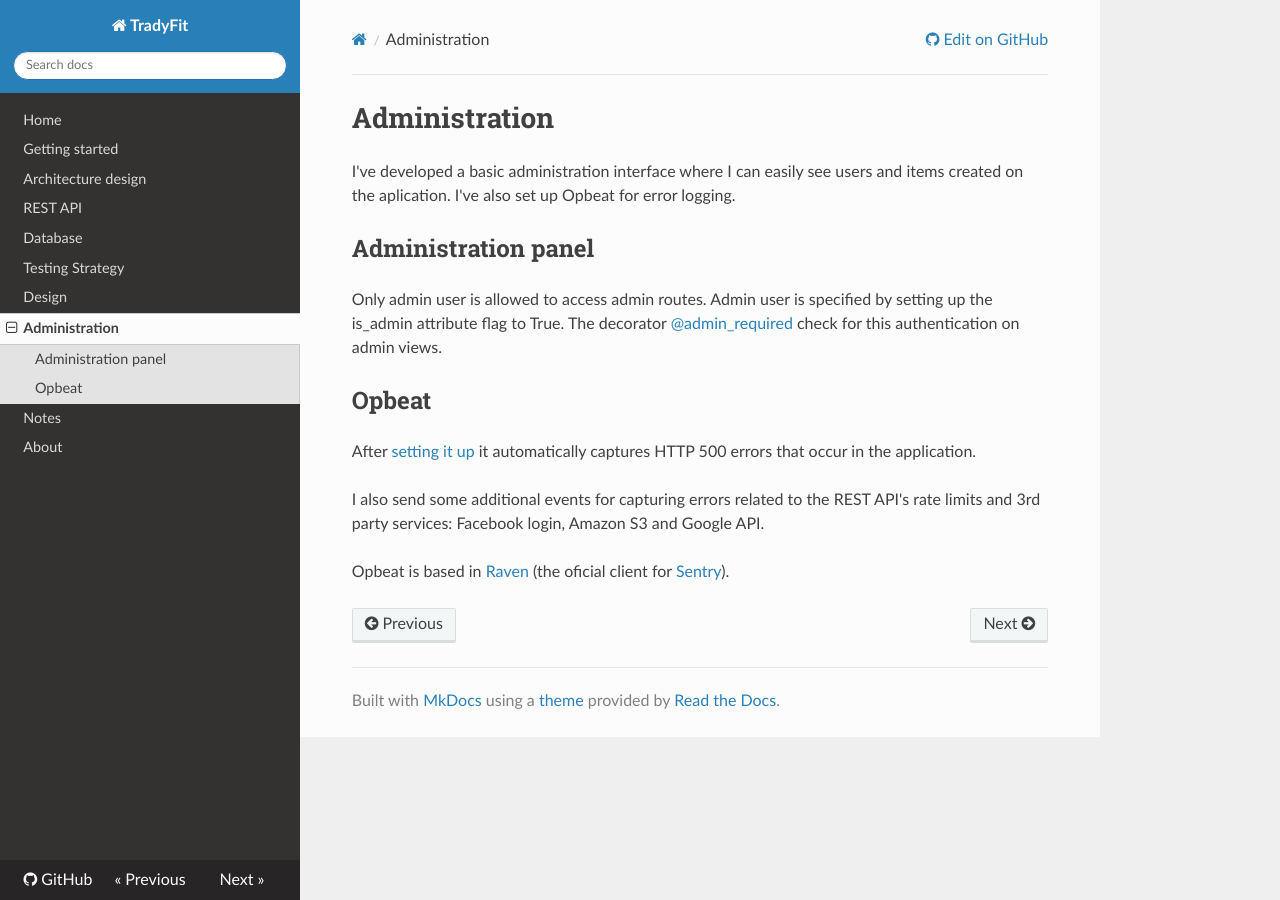
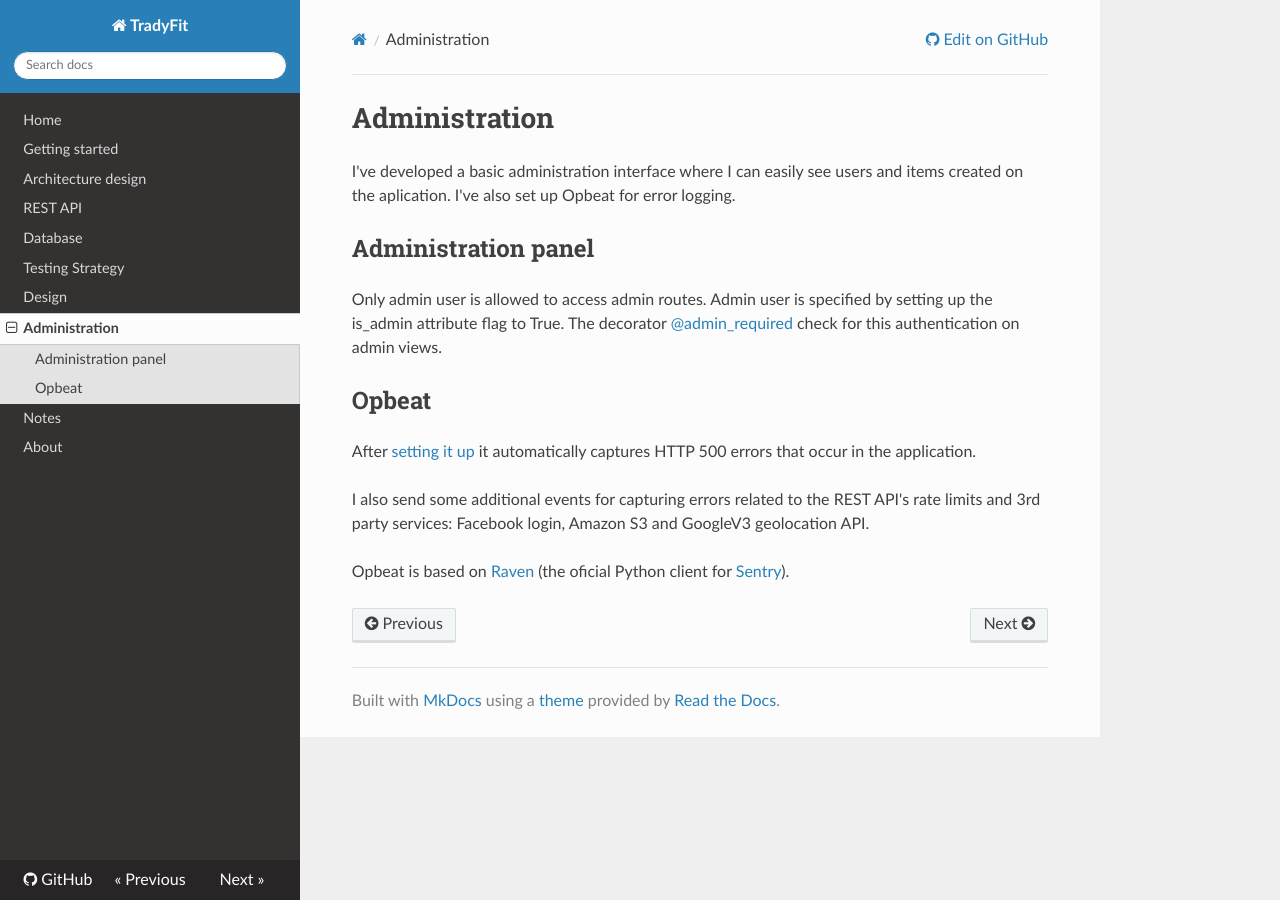
Before and after one commit to rosariomgomez/tradyfit, an MkDocs documentation site: the page built from docs/admin.md, in a window 1280 px wide. Built offline with MkDocs 1.6.1, drawn with Linux system fonts in a browser that asks for light colours; nearby versions of some CDN libraries; old or Windows-style settings are respelled for this version of MkDocs.

Commit message:
small change

```diff
--- a/docs/admin.md
+++ b/docs/admin.md
@@ -8,6 +8,6 @@ Only admin user is allowed to access admin routes. Admin user is specified by se
 ## Opbeat
 After [setting it up](https://opbeat.com/docs/articles/error-logging-in-flask/) it automatically captures HTTP 500 errors that occur in the application.
 
-I also send some additional events for capturing errors related to the REST API's rate limits and 3rd party services: Facebook login, Amazon S3 and Google API.
+I also send some additional events for capturing errors related to the REST API's rate limits and 3rd party services: Facebook login, Amazon S3 and GoogleV3 geolocation API.
 
-Opbeat is based in [Raven](http://raven.readthedocs.org/en/latest/) (the oficial client for [Sentry](https://www.getsentry.com/docs/)).
+Opbeat is based on [Raven](http://raven.readthedocs.org/en/latest/) (the oficial Python client for [Sentry](https://www.getsentry.com/docs/)).
```
